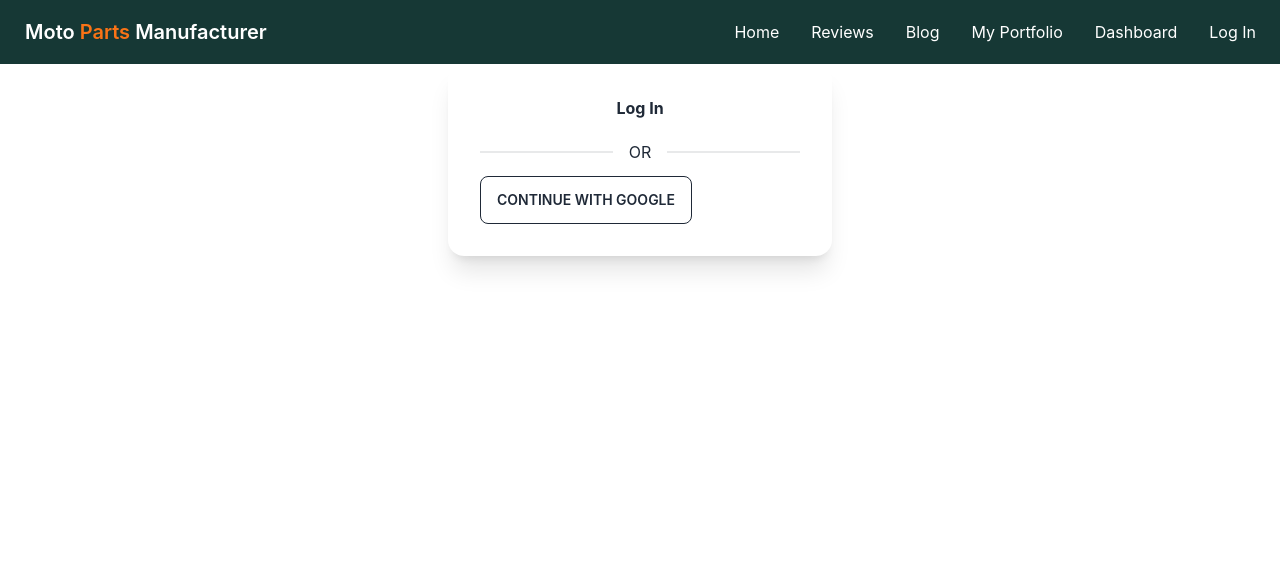
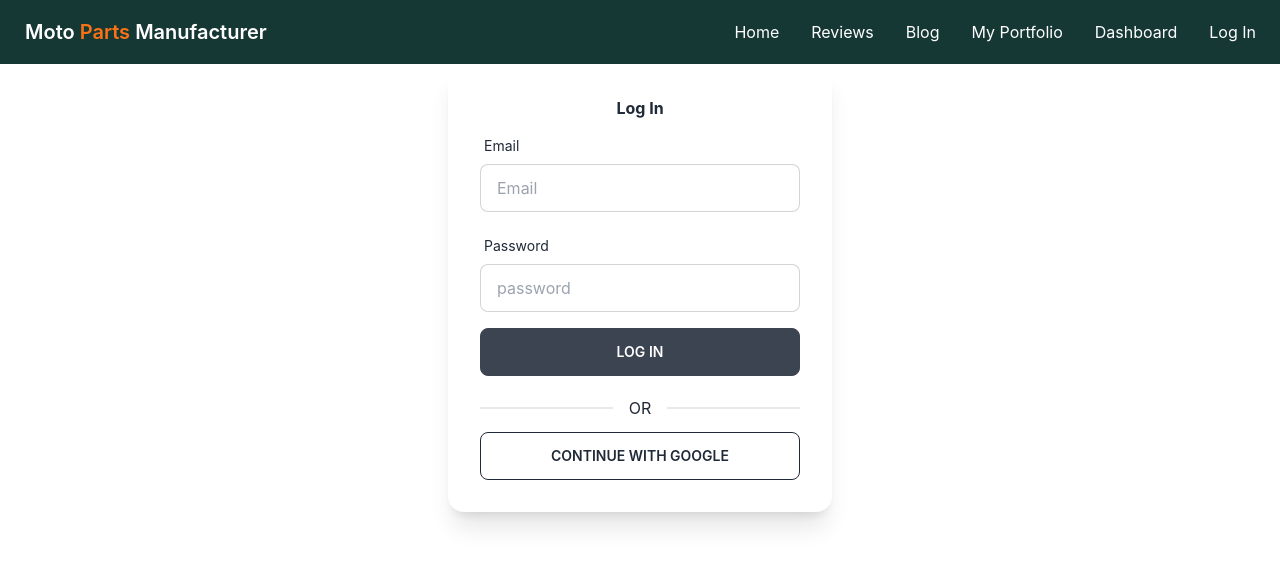
Before and after one commit to Rijonahmed/Moto-Parts-client-site, a React (Create React App) app: page /logIn in a window 1280 px wide. Shown: the top 566 px of the page. Built offline with nearby package versions, Linux system fonts and the light colour scheme.

Commit message:
log in page set

```diff
--- a/package.json
+++ b/package.json
@@ -12,6 +12,7 @@
     "react": "^17.0.2",
     "react-dom": "^17.0.2",
     "react-firebase-hooks": "^5.0.3",
+    "react-hook-form": "^7.31.2",
     "react-router-dom": "^6.3.0",
     "react-scripts": "5.0.0",
     "web-vitals": "^2.1.4"
--- a/src/Pages/Authentication/LogIn.js
+++ b/src/Pages/Authentication/LogIn.js
@@ -1,12 +1,77 @@
 import React from 'react';
 import Social from './Social';
+import { useForm } from "react-hook-form";
 
 const LogIn = () => {
+  const { register, formState: { errors }, handleSubmit } = useForm();
+  const onSubmit = data => {
+    console.log(data)
+  };
   return (
     <div className='flex justify-center items-center'>
       <div class="card w-96 bg-base-100 shadow-xl">
         <div class="card-body">
           <h2 class="text-center font-bold">Log In</h2>
+          <form onSubmit={handleSubmit(onSubmit)}>
+
+            <div className="form-control w-full max-w-xs">
+              <label className="label">
+                <span className="label-text">Email</span>
+
+              </label>
+              <input type="email" placeholder="Email" className="input input-bordered w-full max-w-xs"
+                {...register("email", {
+                  required: {
+                    value: true,
+                    massage: 'email is required'
+                  },
+                  pattern: {
+                    value: /[A-Za-z]{3}/,
+                    massage: 'Provide a valid email'
+                  }
+                })}
+
+              />
+              <label className="label">
+                {errors.email?.type === 'required' && <span className="label-text-alt text-red-600">{errors.email.massage}</span>}
+                {errors.email?.type === 'pattern' && <span className="label-text-alt text-red-600">{errors.email.massage}</span>}
+
+
+              </label>
+            </div>
+
+            <div className="form-control w-full max-w-xs">
+              <label className="label">
+                <span className="label-text">Password</span>
+
+              </label>
+              <input type="password" placeholder="password" className="input input-bordered w-full max-w-xs"
+                {...register("password", {
+                  required: {
+                    value: true,
+                    massage: 'password is required'
+                  },
+                  minLength: {
+                    value: 6,
+                    massage: 'six chareacter '
+                  }
+                })}
+
+              />
+              <label className="label">
+                {errors.password?.type === 'required' && <span className="label-text-alt text-red-600">{errors.password.massage}</span>}
+                {errors.password?.type === 'minLength' && <span className="label-text-alt text-red-600">{errors.password.massage}</span>}
+
+
+              </label>
+            </div>
+
+
+
+
+            <input className='btn w-full max-w-xs' type="submit" value='Log In' />
+          </form>
+
 
           <Social></Social>
         </div>
--- a/src/Pages/Authentication/Social.js
+++ b/src/Pages/Authentication/Social.js
@@ -10,10 +10,14 @@ const Social = () => {
 
 
   return (
+
     <div>
-      <div class="divider">OR</div>
-      <button onClick={() => signInWithGoogle()} class="btn btn-outline text-center ">Continue with google</button>
+      <div class="divider w-full">OR</div>
+      <button onClick={() => signInWithGoogle()} class="btn btn-outline w-full ">Continue with google</button>
     </div>
+
+
+
   );
 };
 
```
Also changed, not shown: src/firebase.init.js (+1 -6 lines), 1 other file (tests, documents, lock files or other folders).
